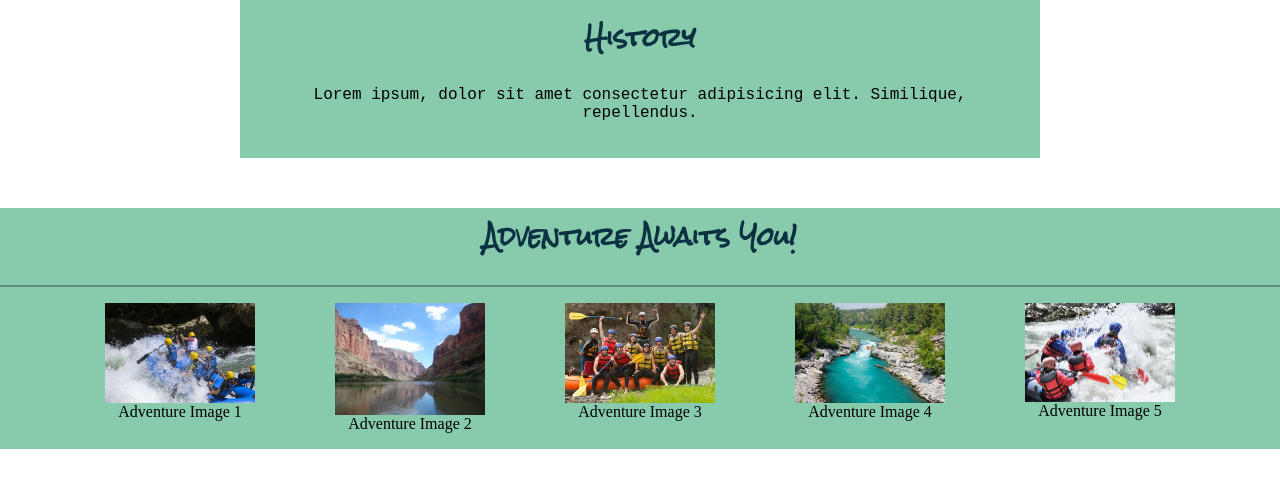
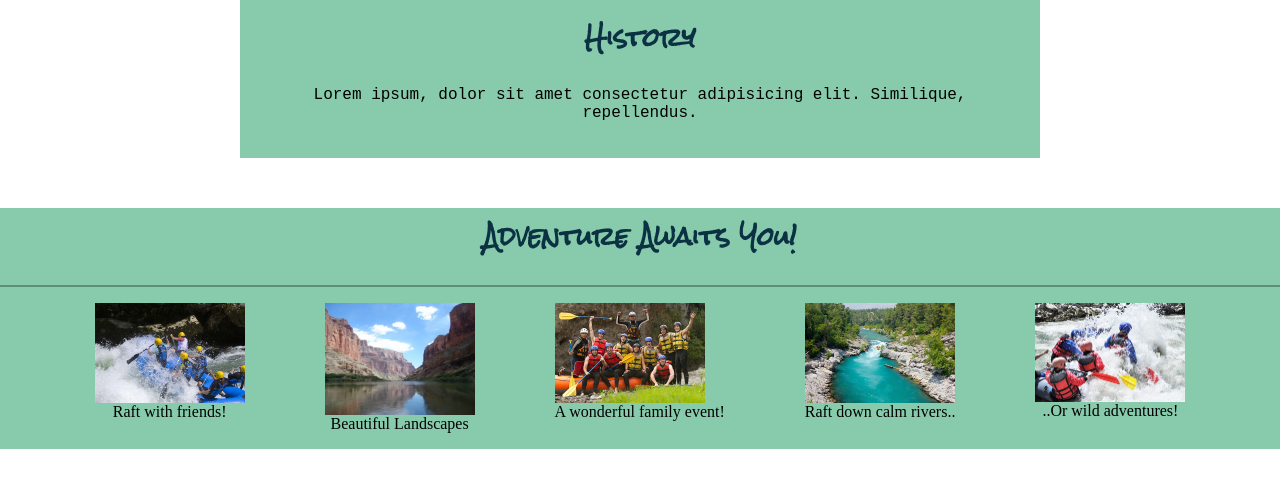
Before and after one commit to LokiObahoshe/wdd130, a plain HTML site: page wwr/about.html in a window 1280 px wide. Shown: the part 1251-1746 px from the top of the page. Drawn offline with Linux system fonts and the light colour scheme.

Commit message:
raftingsiteplanwdd130#10

```diff
--- a/wwr/about.html
+++ b/wwr/about.html
@@ -38,23 +38,23 @@
                 <div class="fiveimages">
                     <figure>
                         <img src="images/funimage1.jpg" alt="adventure image 1" width="400">
-                        <figcaption>Adventure Image 1</figcaption>
+                        <figcaption>Raft with friends!</figcaption>
                     </figure>
                     <figure>
                         <img src="images/funimage2.jpg" alt="adventure image 2" width="400">
-                        <figcaption>Adventure Image 2</figcaption>
+                        <figcaption>Beautiful Landscapes</figcaption>
                     </figure>
                     <figure>
                         <img src="images/funimage3.jpg" alt="adventure image 3" width="400">
-                        <figcaption>Adventure Image 3</figcaption>
+                        <figcaption>A wonderful family event!</figcaption>
                     </figure>
                     <figure>
                         <img src="images/funimage4.jpg" alt="adventure image 4" width="400">
-                        <figcaption>Adventure Image 4</figcaption>
+                        <figcaption>Raft down calm rivers..</figcaption>
                     </figure>
                     <figure>
                         <img src="images/funimage5.jpg" alt="adventure image 5" width="400">
-                        <figcaption>Adventure Image 5</figcaption>
+                        <figcaption>..Or wild adventures!</figcaption>
                     </figure>
                 </div>
             </section>
```
